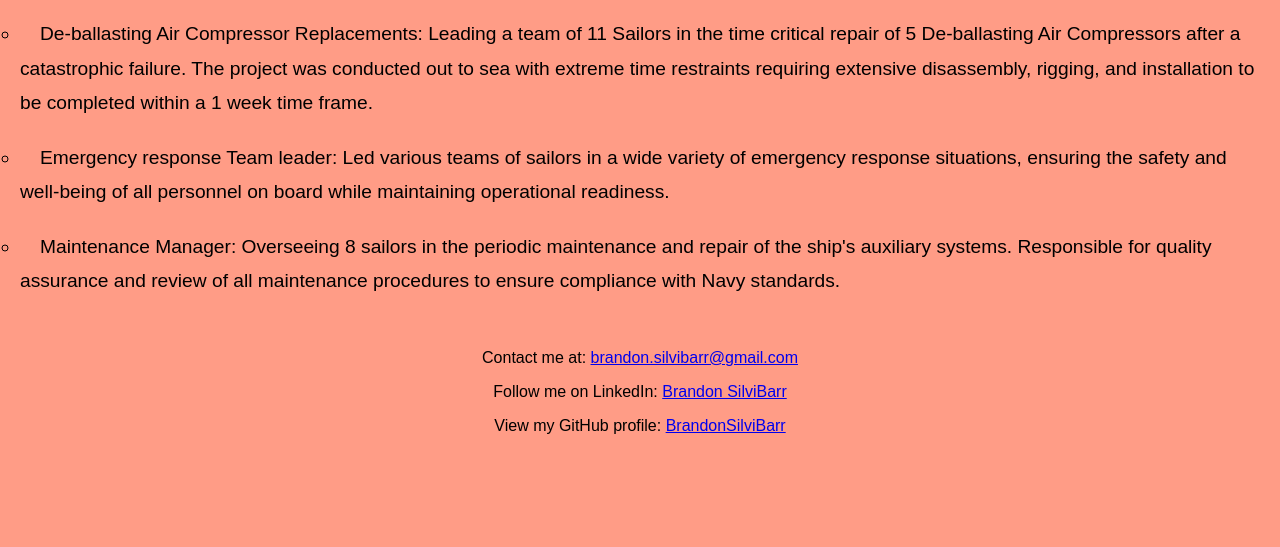
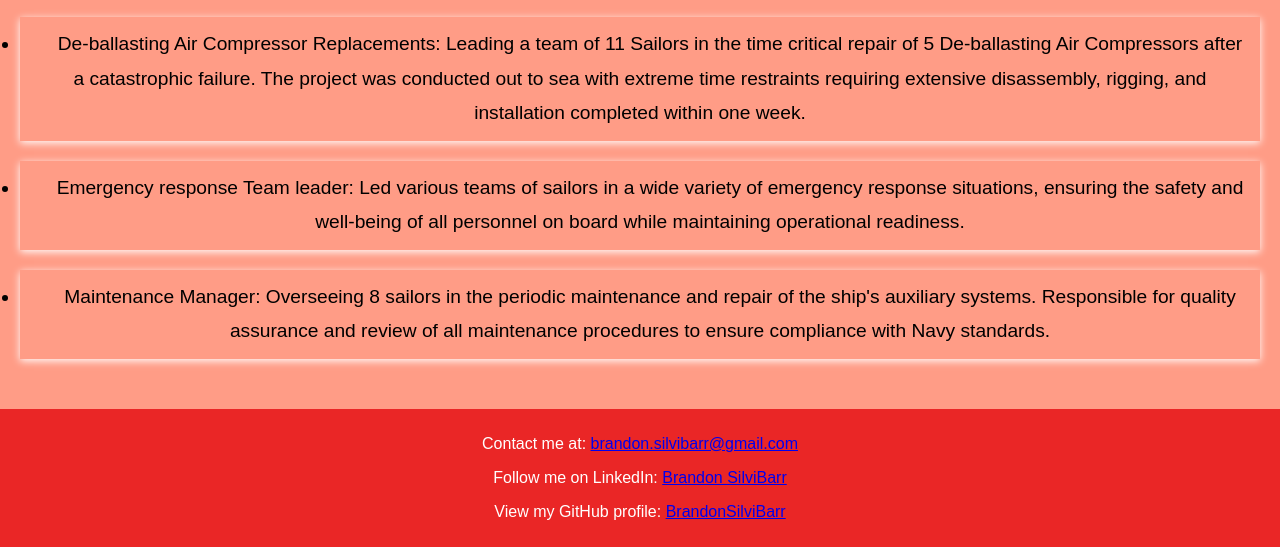
Before and after one commit to brandonsilvi/COMP001A.MOD2.PERSPORTFOLIO, a plain HTML site: page index.html in a window 1280 px wide. Shown: the part 279-826 px from the top of the page. Before the commit the page ends 800 px from the top, so only its background shows below. Drawn offline with Linux system fonts and the light colour scheme.

Commit message:
(corrected text in index.html)

```diff
--- a/index.html
+++ b/index.html
@@ -17,7 +17,7 @@ Author: Brandon SilviBarr
     <div class="content"> <p> My passion for leading a team and driving projects to successful completion is what motivates me every day. After serving in the US Navy as a leader of sailors and civilians alike, I have developed strong leadership and organizational skills that I bring to every project.  </p> </div>
     <h1>PROJECT LIST</h1>
     <ul>
-        <li>De-ballasting Air Compressor Replacements: <span class="description">Leading a team of 11 Sailors in the time critical repair of 5 De-ballasting Air Compressors after a catastrophic failure. The project was conducted out to sea with extreme time restraints requiring extensive disassembly, rigging, and installation to be completed within a 1 week time frame.</span></li>
+        <li>De-ballasting Air Compressor Replacements: <span class="description">Leading a team of 11 Sailors in the time critical repair of 5 De-ballasting Air Compressors after a catastrophic failure. The project was conducted out to sea with extreme time restraints requiring extensive disassembly, rigging, and installation completed within one week.</span></li>
         <li>Emergency response Team leader: <span class="description"> Led various teams of sailors in a wide variety of emergency response situations, ensuring the safety and well-being of all personnel on board while maintaining operational readiness.</span></li>
         <li>Maintenance Manager: <span class="description">Overseeing 8 sailors in the periodic maintenance and repair of the ship's auxiliary systems. Responsible for quality assurance and review of all maintenance procedures to ensure compliance with Navy standards.</span></li>
     </ul>
--- a/main.css
+++ b/main.css
@@ -25,7 +25,7 @@ header {
   border-radius: 8px;
 }
 ul {
-  list-style-type: circle;
+  list-style-type: disc;
   margin: 20px;
   margin-left: 20px;
   margin-bottom: 50px;
@@ -36,13 +36,18 @@ ul {
 }
 
 li {
+  text-align: center;
   margin-bottom: 20px;
+  box-shadow: 0 2px 8px #ffffff;
+    padding: 10px;
 }
 
 footer {
   text-align: center;
   margin: 0;
   padding: 0;
+  background-color: #ea2626;
+  color: white;
+  padding: 10px;
+  text-align: center;
 }
-
-/* Add more styles as needed */
```
